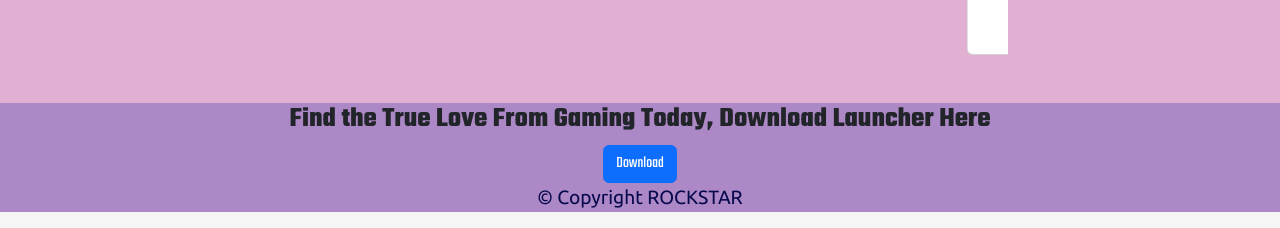
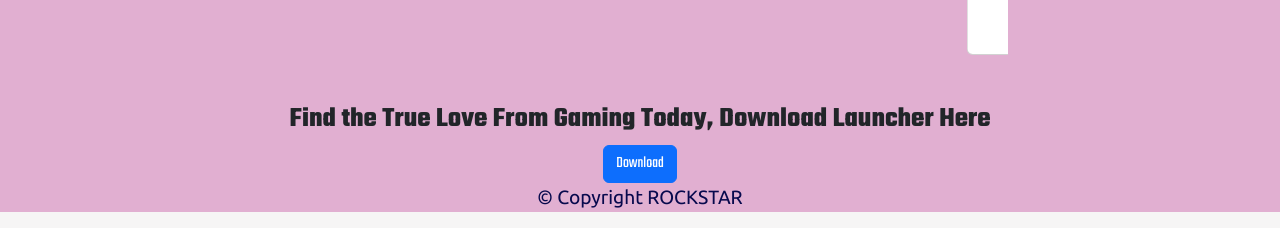
Before and after one commit to yuvarockstar/Bootstrap-Website, a plain HTML site: page index.html in a window 1280 px wide. Shown: the part 1861-2089 px from the top of the page. Drawn offline with nearby package versions, Linux system fonts and the light colour scheme; a web font is replaced by a local one.

Commit message:
Update styles.css

```diff
--- a/css/styles.css
+++ b/css/styles.css
@@ -86,6 +86,9 @@ p{
   text-align: center;
   color: #6420AA;
 }
+.py-5{
+  background-color: #E1AFD1;
+}
 .test{
   border-radius: 100%;
   text-align: center;
@@ -119,10 +122,10 @@ p{
 
 #cta{
   text-align: center;
-  background-color: #AD88C6;
+  background-color: #E1AFD1;
 }
 
 #footer{
   text-align: center;
-  background-color: #AD88C6;
+  background-color: #E1AFD1;
 }
```
